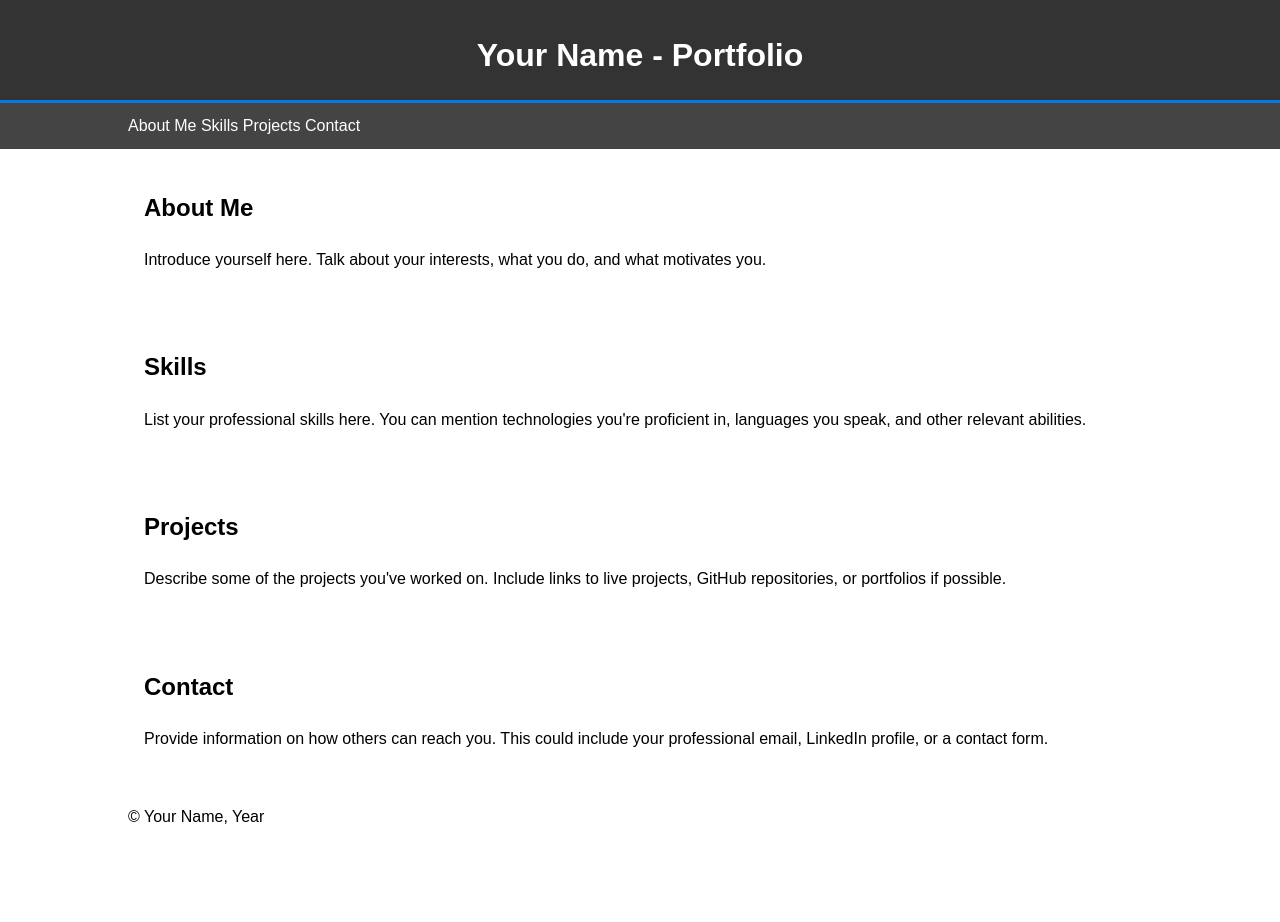
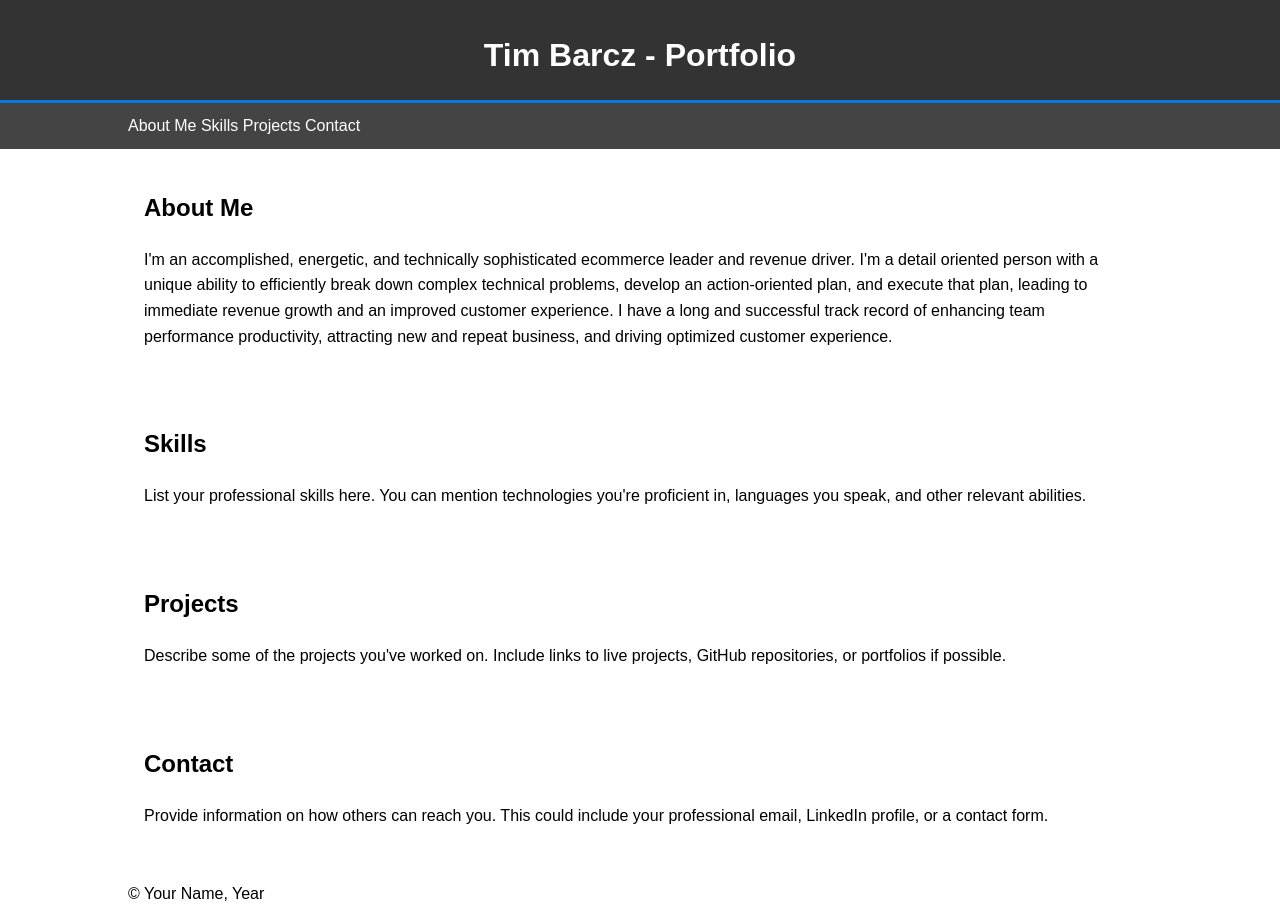
Before and after one commit to TimBarcz/timbarcz.github.io, a plain HTML site: page index.html in a window 1280 px wide. Before the commit the page ends 845 px from the top, so only its background shows below. Drawn offline with Linux system fonts and the light colour scheme.

Commit message:
updating content

```diff
--- a/index.html
+++ b/index.html
@@ -3,7 +3,7 @@
 <head>
     <meta charset="UTF-8">
     <meta name="viewport" content="width=device-width, initial-scale=1.0">
-    <title>Your Name - Portfolio</title>
+    <title>Tim Barcz - Portfolio</title>
     <style>
         body {
             font-family: Arial, sans-serif;
@@ -49,7 +49,7 @@
 <body>
     <header>
         <div class="container">
-            <h1>Your Name - Portfolio</h1>
+            <h1>Tim Barcz - Portfolio</h1>
         </div>
     </header>
 
@@ -65,7 +65,7 @@
     <section id="about">
         <div class="container">
             <h2>About Me</h2>
-            <p>Introduce yourself here. Talk about your interests, what you do, and what motivates you.</p>
+            <p>I'm an accomplished, energetic, and technically sophisticated ecommerce leader and revenue driver. I'm a detail oriented person with a unique ability to efficiently break down complex technical problems, develop an action-oriented plan, and execute that plan, leading to immediate revenue growth and an improved customer experience. I have a long and successful track record of enhancing team performance productivity, attracting new and repeat business, and driving optimized customer experience.</p>
         </div>
     </section>
 
```
